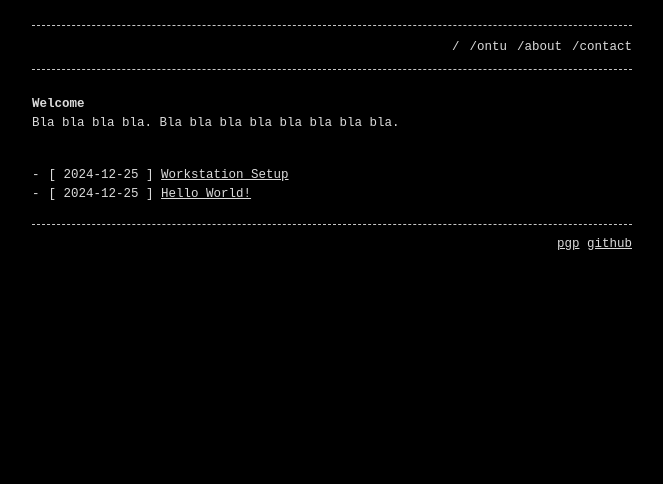
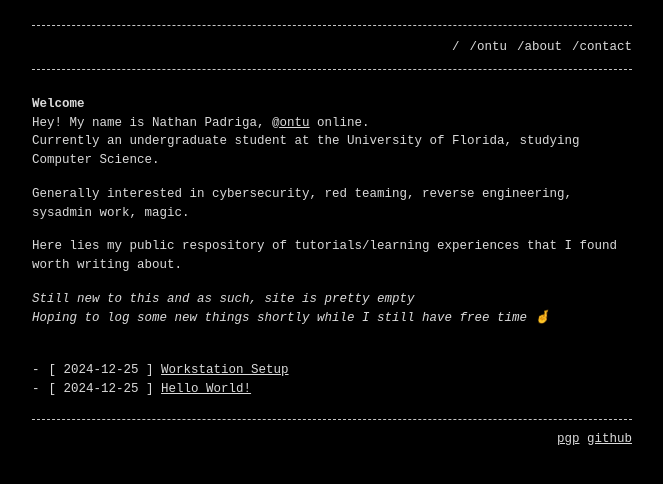
Before and after one commit to 0ntu/blog, a Jekyll site: the page built from index.md, in a window 1280 px wide. Shown: the top 484 px of the page, without its empty margins (308-971 px from the left). Built offline with Jekyll 4.4.1, drawn with Linux system fonts in a browser that asks for light colours.

Commit message:
Update front page

```diff
--- a/index.md
+++ b/index.md
@@ -6,4 +6,12 @@ permalink: /
 
 # Welcome
 
-Bla bla bla bla. Bla bla bla bla bla bla bla bla.
+Hey! My name is Nathan Padriga, <u>@ontu</u> online.
+Currently an undergraduate student at the University of Florida, studying Computer Science.
+
+Generally interested in cybersecurity, red teaming, reverse engineering, sysadmin work, magic.
+
+Here lies my public respository of tutorials/learning experiences that I found worth writing about.
+
+*Still new to this and as such, site is pretty empty
+Hoping to log some new things shortly while I still have free time 🤞*
```
